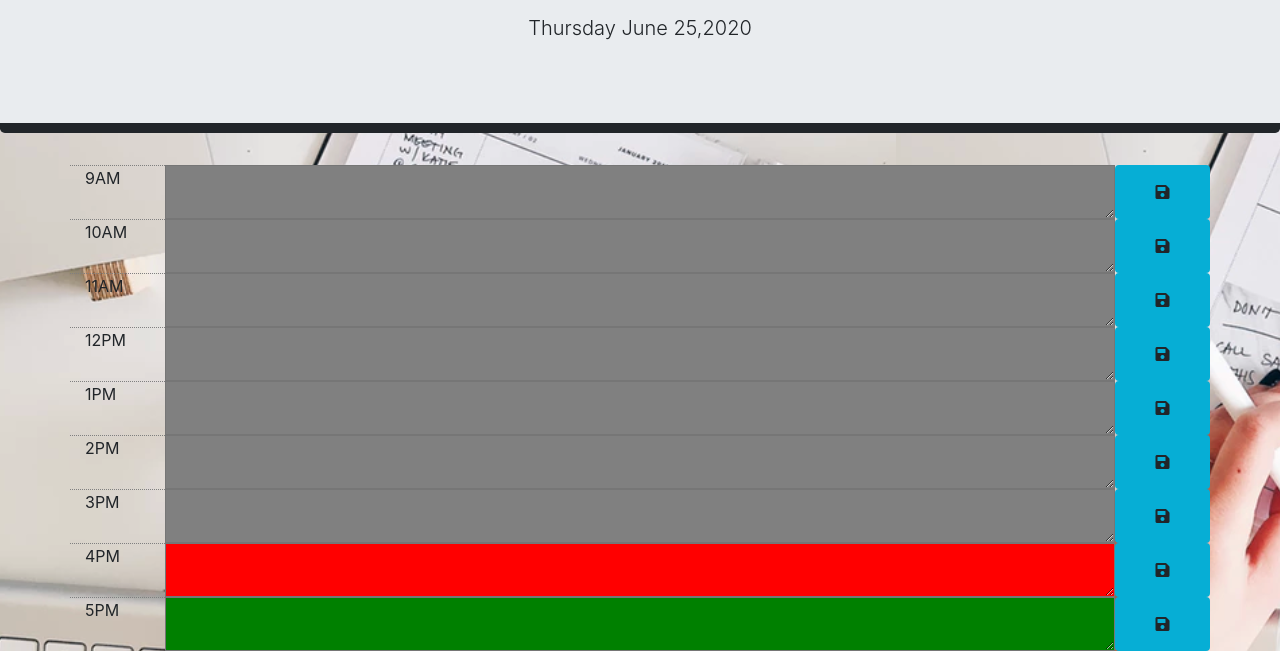
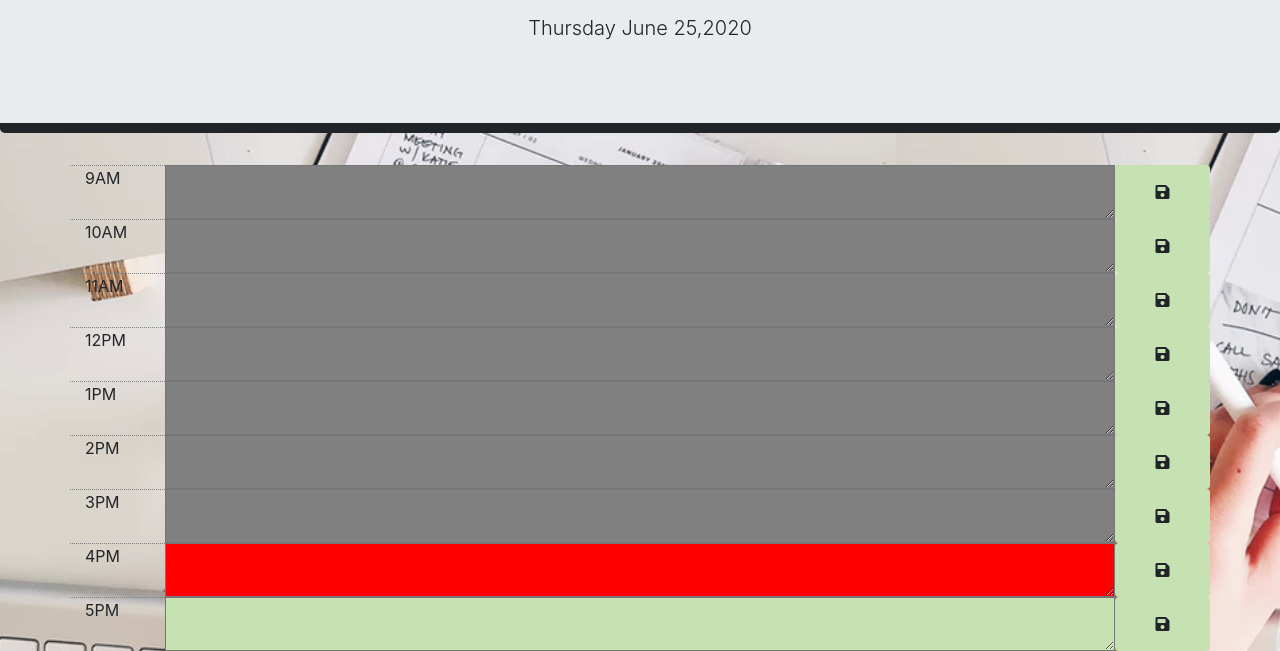
Before and after one commit to zfrakes/Day-Planner, a plain HTML site: page index.html in a window 1280 px wide. Shown: the part 191-842 px from the top of the page. Drawn offline with nearby package versions, Linux system fonts and the light colour scheme.

Commit message:
updated colors

```diff
--- a/script.js
+++ b/script.js
@@ -40,7 +40,7 @@ $(document).ready(function() {
       color = "red";
     }
     if (id > currentHour) {
-      color = "green";
+      color = "c7e2b2";
     }
     console.log(id, currentHour, color);
     $(value)
--- a/style.css
+++ b/style.css
@@ -1,5 +1,5 @@
 .saveBtn {
-    background-color:#06AED5;
+    background-color:#c7e2b2;
   }
   .jumbotron {
     text-align: center;
```
